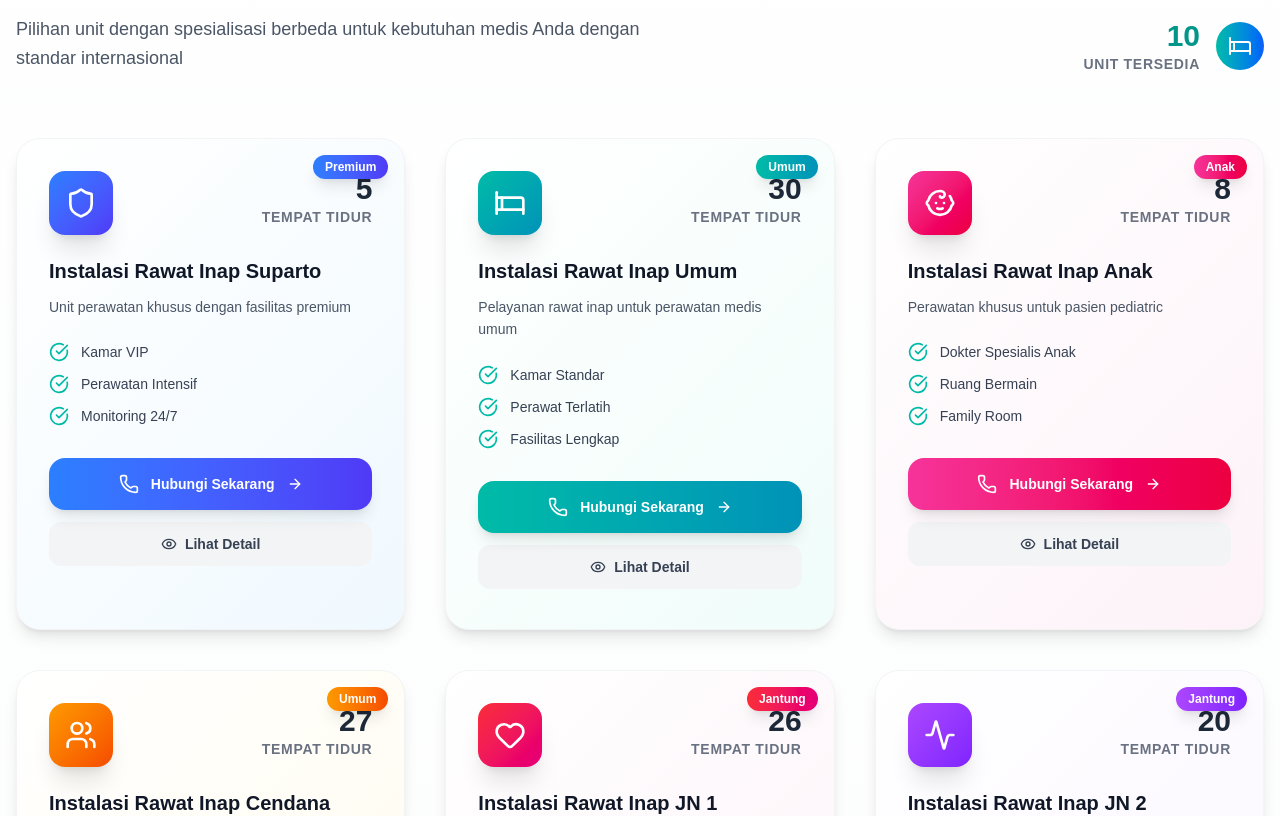
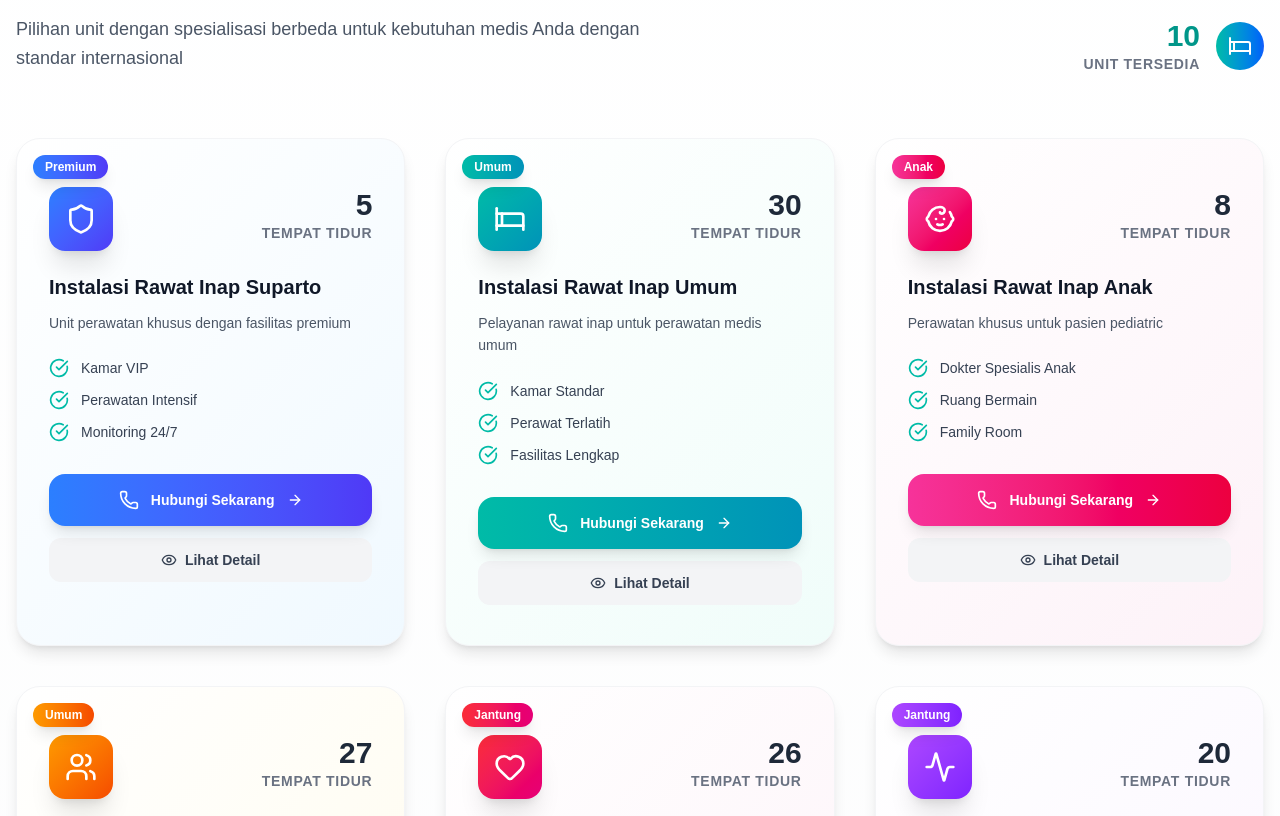
Before and after one commit to Kokorody/Web-profile-Bhayangkara, a Next.js app in the folder frontend/: page /rawat-inap in a window 1280 px wide. Shown: the part 1420-2236 px from the top of the page. Built offline with nearby package versions, Linux system fonts and the light colour scheme.

Commit message:
fix: adjust badge position and padding for improved layout in Rawat Inap page

```diff
--- a/frontend/src/app/rawat-inap/page.tsx
+++ b/frontend/src/app/rawat-inap/page.tsx
@@ -652,14 +652,14 @@ const RawatInapPage = () => {
                   <div className={`absolute inset-0 bg-gradient-to-br ${facility.color} opacity-0 group-hover:opacity-10 transition-all duration-700`}></div>
 
                   {/* Floating Badge */}
-                  <div className="absolute top-4 right-4 z-10">
+                  <div className="absolute top-4 left-4 z-10">
                     <div className={`px-3 py-1 rounded-full text-xs font-bold text-white bg-gradient-to-r ${facility.color} shadow-lg`}>
                       {facility.category}
                     </div>
                   </div>
 
                   {/* Content */}
-                  <div className="relative p-8">
+                  <div className="relative p-8 pt-12">
                     {/* Header with Icon */}
                     <div className="flex items-start justify-between mb-6">
                       <div className={`relative p-4 rounded-2xl bg-gradient-to-br ${facility.color} text-white shadow-xl group-hover:scale-110 group-hover:rotate-3 transition-all duration-500`}>
```
